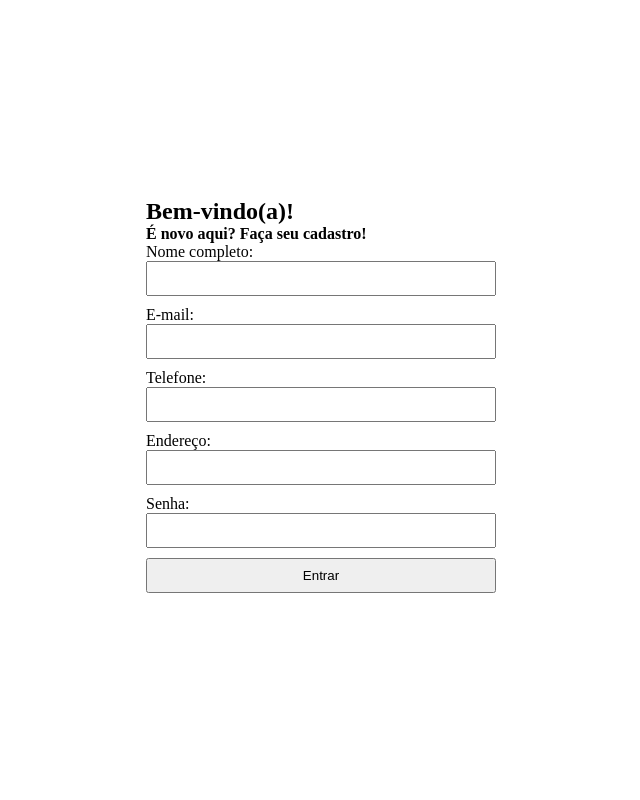
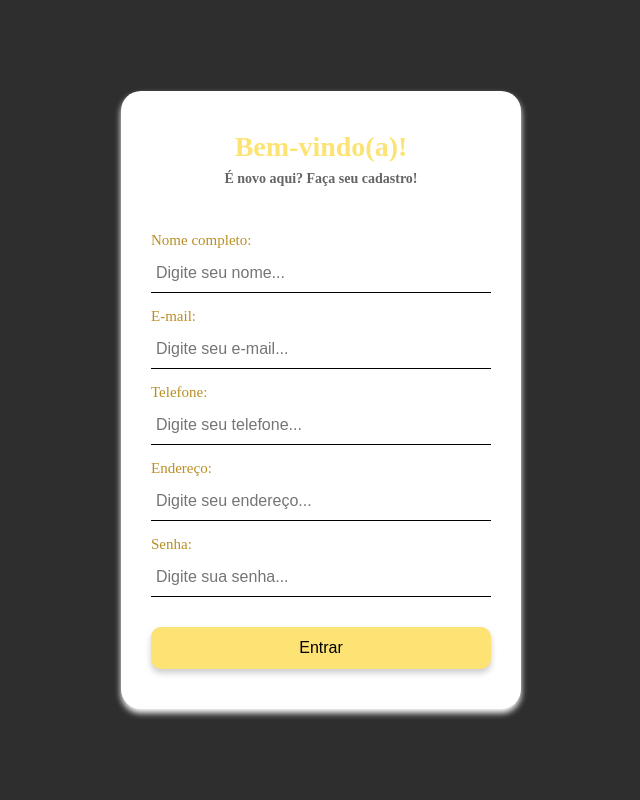
Before and after one commit to gabriela-peratello/projeto-soleil-noir, a Flask app: page /cadastrar in a window 1280 px wide. Shown: the whole page, without its empty margins (319-959 px from the left). Run offline with Flask 3, Linux system fonts and the light colour scheme.

Commit message:
END: CSS página login e cadastrar finalizado

```diff
--- a/static/css/cadastrar.css
+++ b/static/css/cadastrar.css
@@ -9,14 +9,82 @@ body {
     justify-content: center;
     align-items: center;
     min-height: 100vh;
+    background-color: rgb(46, 46, 46);
 }
 
 .campo-login {
-    width: 350px;
+    border-radius: 20px;
+    background-color: rgb(255, 255, 255);
+    box-shadow: 0px 4px 6px rgb(255, 255, 255);
+    width: 100%;
+    max-width: 400px;
+    padding: 40px 30px;
+    margin: 20px;
 }
 
-form input, form button {
+.frase-inicial {
+    display: flex;
+    flex-direction: column;
+    justify-content: center;
+    align-items: center;
+    color: rgb(0, 0, 0);
+    text-align: center;
+    padding-bottom: 30px;
+}
+
+h1 {
+    color: rgb(252, 227, 115);
+    font-size: 28px;
+    margin-bottom: 8px;
+}
+
+h4 {
+    font-size: 14px;
+    color: rgb(100, 100, 100);
+}
+
+.login {
     width: 100%;
-    margin-bottom: 10px;
-    padding: 8px;
 }
+
+p {
+    color: rgb(186,142,35);
+    font-size: 15px;
+    margin-top: 15px;
+    margin-bottom: 5px;
+}
+
+input {
+    border: none;
+    outline: none;
+    border-bottom: 1px solid #000000;
+    padding: 10px 5px;
+    width: 100%;
+    background: transparent;
+    font-size: 16px;
+}
+
+.botao-div {
+    display: flex;
+    justify-content: center;
+    width: 100%;
+}
+
+.botao {
+    background-color: rgb(252, 227, 115);
+    box-shadow: 0px 4px 6px rgba(0, 0, 0, 0.2);
+    padding: 12px;
+    width: 100%;
+    font-size: 16px;
+
+    border: none;
+    border-radius: 10px;
+    margin-top: 30px;
+    cursor: pointer;
+}
+
+.cadastrar {
+    background-color: rgb(44, 32, 32);
+    padding: 20px;
+    margin: 20px 0;
+}
--- a/templates/cadastrar.html
+++ b/templates/cadastrar.html
@@ -20,27 +20,26 @@
             <h4>É novo aqui? Faça seu cadastro!</h4>
         </div>
 
-        <!-- ADICIONAR NO FORM FUTURAMENTE -->
-        <!-- action="/cadastrar" method="post" -->
+
             <form action="/cadastrar/post" method="post">
 
                 <p>Nome completo:</p>
-            <input id="nome" name="nome" type="text"><br>
+                <input id="nome" name="nome" type="text" placeholder="Digite seu nome..."><br>
 
                 <p> E-mail:</p>
-            <input id="usuario" name="usuario" type="text">
+                <input id="usuario" name="usuario" type="text" placeholder="Digite seu e-mail...">
 
                 <p>Telefone:</p>
-            <input id="telefone" name="telefone" type="tel"><br>
+                <input id="telefone" name="telefone" type="tel" placeholder="Digite seu telefone..."><br>
 
                 <p>Endereço:</p>
-            <input id="endereco" name="endereco" type="text"><br>
+                <input id="endereco" name="endereco" type="text" placeholder="Digite seu endereço..."><br>
 
                 <p>Senha:</p>
-            <input id="senha" name="senha" type="password"><br>
+                <input id="senha" name="senha" type="password" placeholder="Digite sua senha..."><br>
 
 
-            <button type="submit">Entrar</button>
+                <button type="submit" class="botao">Entrar</button>
 
             </form>
 
--- a/templates/login.html
+++ b/templates/login.html
@@ -18,7 +18,6 @@
             <h4>Faça login para entrar na sua conta!</h4>
         </div>
 
-
         <div class="login">
             <form action="/logar" method="post">
                 <p> E-mail:</p>
@@ -30,9 +29,11 @@
                 <div class="botao-div">
                     <button type="submit" class="botao">Entrar</button>
                 </div>
-
             </form>
         </div>
+
+
+
     </section>
 </body>
 
```
Also changed, not shown: static/css/login.css (+35 -48 lines). Lines whose indentation alone changed are shown as unchanged.
